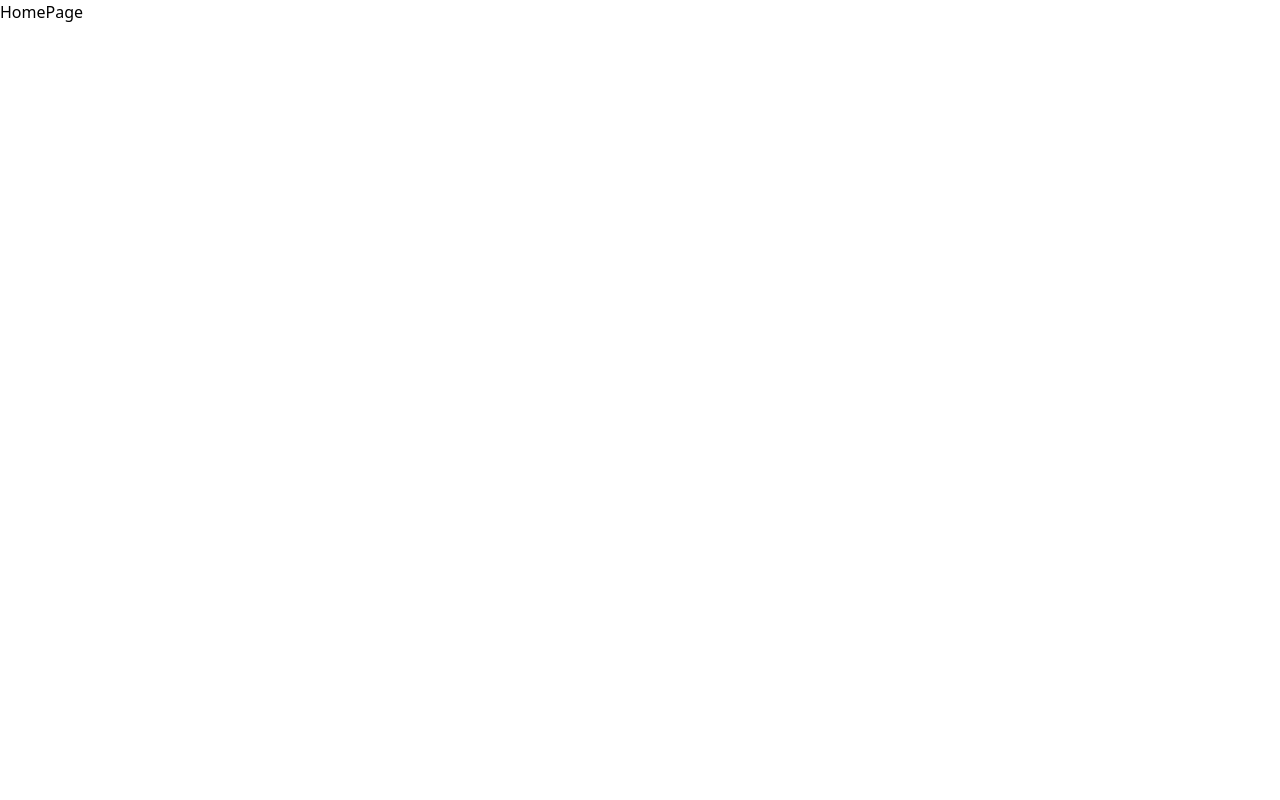
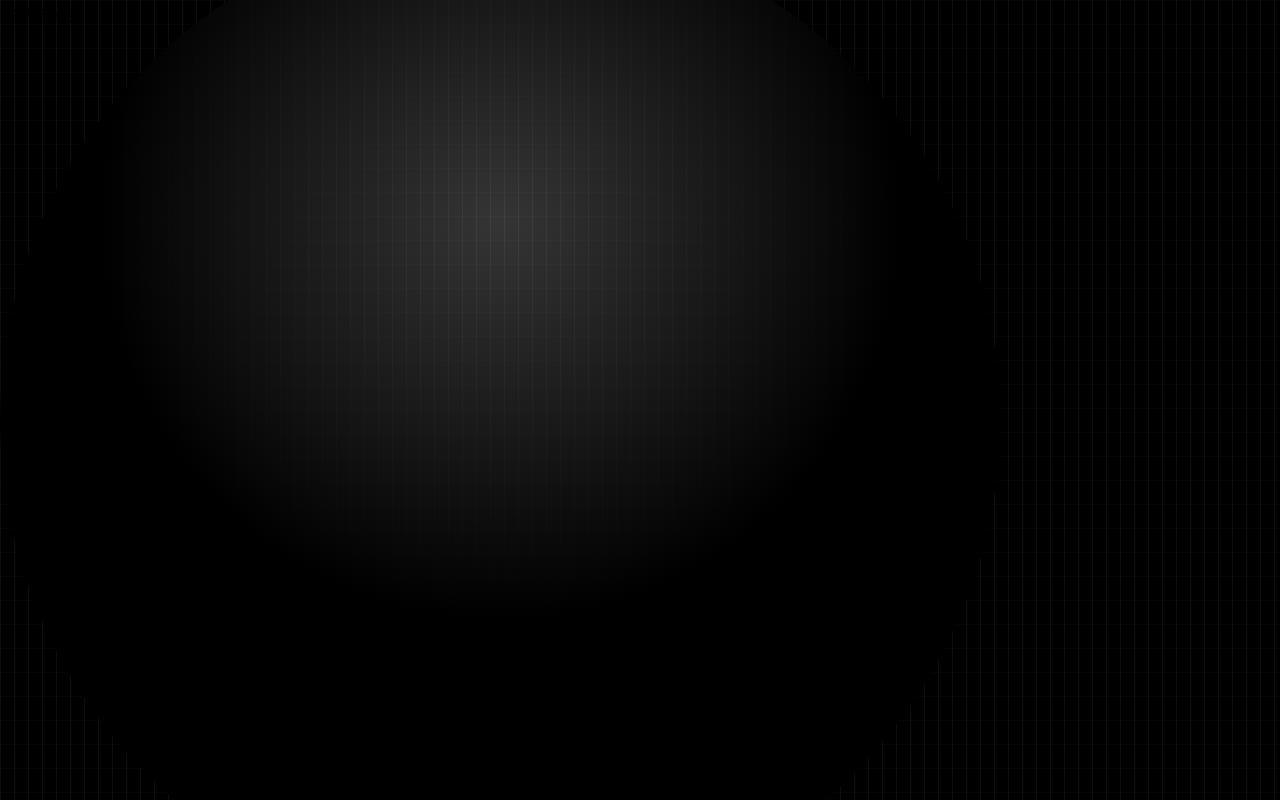
Before and after one commit to MuhammadUsamaAwan/devsclan-2.0, a Next.js app: page / in a window 1280 px wide. Built offline with nearby package versions, Linux system fonts and the light colour scheme.

Commit message:
feat: background

```diff
--- a/src/app/(web)/layout.tsx
+++ b/src/app/(web)/layout.tsx
@@ -1,4 +1,6 @@
 import type { Metadata } from 'next';
+
+import { Background } from '~/components/layout/Background';
 
 import '~/styles/globals.css';
 
@@ -10,7 +12,10 @@ export const metadata: Metadata = {
 export default function RootLayout({ children }: React.PropsWithChildren) {
   return (
     <html lang='en'>
-      <body>{children}</body>
+      <body>
+        {children}
+        <Background />
+      </body>
     </html>
   );
 }
--- /dev/null
+++ b/src/components/layout/Background.tsx
@@ -0,0 +1,10 @@
+export function Background() {
+  return (
+    <div className='fixed top-0 left-0 -z-10 h-full w-full'>
+      <div className='relative h-full w-full bg-black'>
+        <div className='absolute top-0 right-0 bottom-0 left-0 bg-[linear-gradient(to_right,#4f4f4f2e_1px,transparent_1px),linear-gradient(to_bottom,#8080800a_1px,transparent_1px)] bg-[size:14px_24px]'></div>
+        <div className='absolute top-[-10%] right-0 left-0 h-[1000px] w-[1000px] rounded-full bg-[radial-gradient(circle_400px_at_50%_300px,#fbfbfb36,#000)]'></div>
+      </div>
+    </div>
+  );
+}
```
